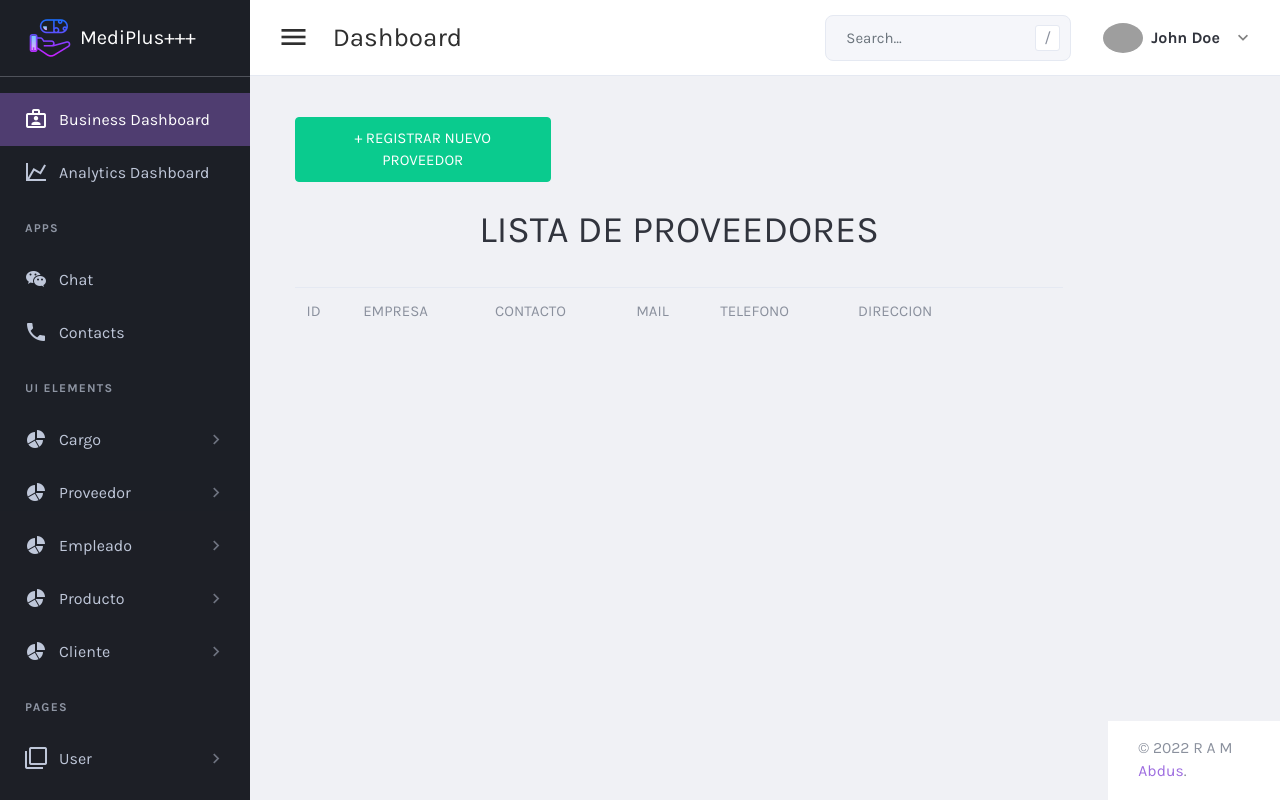
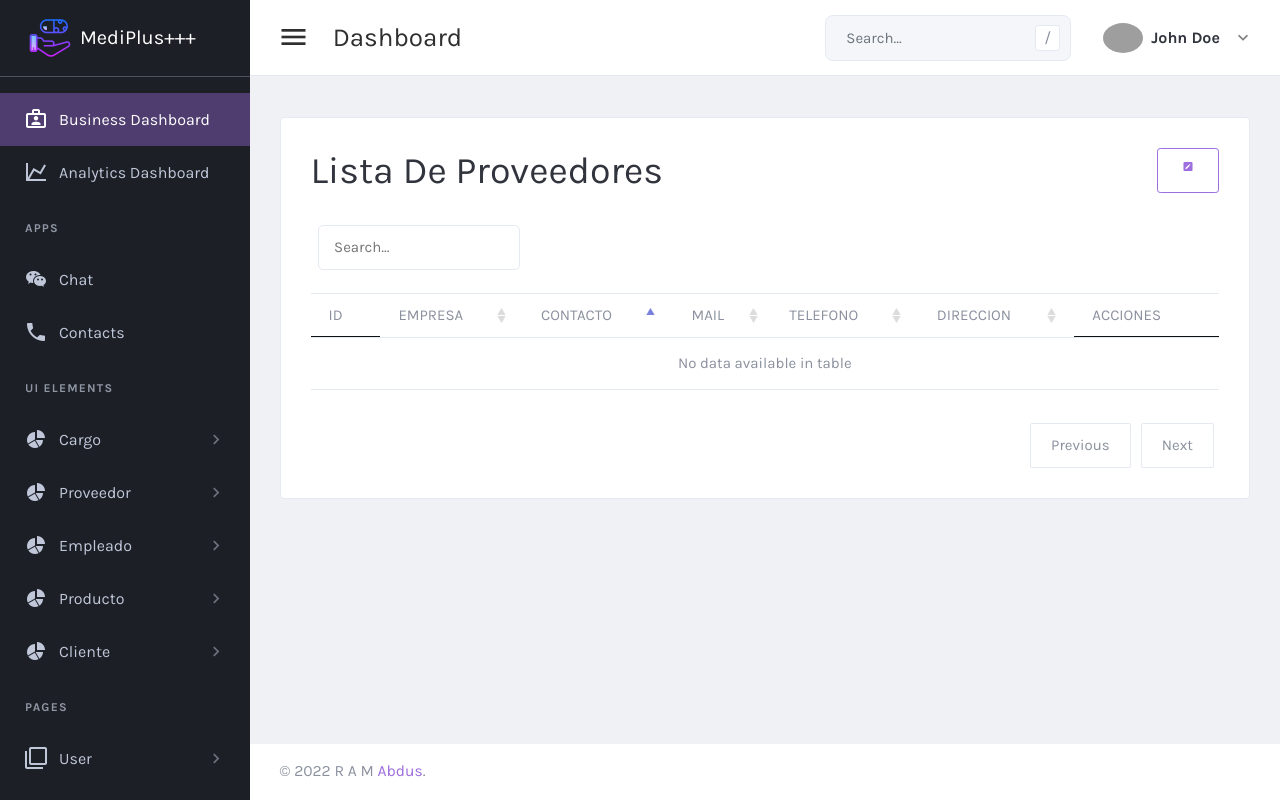
Before and after one commit to Misael-dc/MediPlus, a PHP site: page /controlador/proveedorLista.php in a window 1280 px wide. Run offline with PHP 8.4, Linux system fonts and the light colour scheme; data that the repository does not hold is empty; some libraries are stand-ins or nearby versions; grey boxes are pictures that could not be loaded.

Commit message:
Agregando rerporte de proveedor

```diff
--- a/vista/proveedorLista.php
+++ b/vista/proveedorLista.php
@@ -1,25 +1,23 @@
 <?php
 include("../vista/components/header.php");
 ?>
-<div class="container-fluid">
-        <div >
-            <button class="btn btn-success col-4 ">
-                <a href="../controlador/registrarProveedor.php" class="text-white"> + REGISTRAR NUEVO PROVEEDOR</a>
-            </button>
+
+
+<div class="card card-default">
+  <div class="card-header ">
+    <h1>Lista de Proveedores</h1>
+    <a href="../vista/reportes/reporteproveedor.php"class="btn btn-sm btn-outline-primary" ><i class="mdi mdi-pencil-box"></i></a>
   </div>
-        <div class="py-5 text-success"  align="center"><h1>LISTA DE PROVEEDORES</h1></div>
-        <div class="py-2">
-
-            <table class="table">
-                    <thead class="thead-dark">
+  <div class="card-body">
+      <table id="productsTable" class="table table-hover table-product" style="width:100%">
+              <thead>
                   <td> ID </td>
                   <td> EMPRESA </td>
                   <td> CONTACTO </td>
                   <td> MAIL </td>
-                        <td> TELEFONO</td>
-                        <td> DIRECCION</td>
-                        <td></td>
-                        <td></td>
+                  <td> TELEFONO </td>
+                  <td> DIRECCION </td>
+                  <td> ACCIONES </td>
               </thead>
               <tbody>
                   <?php
@@ -33,13 +31,13 @@
                       echo " <td>" . $fila['telefono'] . "</td>";
                       echo " <td>" . $fila['direccion'] . "</td>";
                   ?>
-                            <td class="text-center">
+                    <td>
 
-                            <a href="../controlador/modificarProveedor.php?id=<?= $fila['id_proveedor'] ?>" class="btn btn-warning col-12 "><i class="fa fa-pencil-square" aria-hidden="true">EDITAR </i> </a>
-                            </td>
-                            <td class="text-center">
+                      <a href="../controlador/modificarProveedor.php?id=<?= $fila['id_proveedor'] ?>" class="btn btn-sm btn-outline-warning"><i class="fa fa-pencil-square" aria-hidden="true">EDITAR </i> </a>
 
-                                <a onclick="return confirm('Desea eliminar este registro?');" href="eliminarProveedor.php?id=<?= $fila['id_proveedor'] ?>" class="btn btn-danger col-12"><i class="fa fa-trash" aria-hidden="true"> ELIMINAR</i> </a>
+
+
+                        <a onclick="return confirm('Desea eliminar este registro?');" href="eliminarProveedor.php?id=<?= $fila['id_proveedor'] ?>" class="btn btn-sm btn-outline-danger"><i class="fa fa-trash" aria-hidden="true"> ELIMINAR</i> </a>
                       </td>
                   <?php
                       echo "</tr>";
@@ -48,10 +46,20 @@
 
               </tbody>
           </table>
-
   </div>
 </div>
-</div>
+
+        <!-- <div >
+            <button class="btn btn-success col-4 ">
+                <a href="../controlador/registrarProveedor.php" class="text-white"> + REGISTRAR NUEVO PROVEEDOR</a>
+            </button>
+        </div> -->
+
+
+
+
+
+
 <?php
 include("../vista/components/footer.php");
 ?>
```
Also changed, not shown: vista/reportes/reporteproveedor.php (+9 -11 lines). Lines whose indentation alone changed are shown as unchanged.
